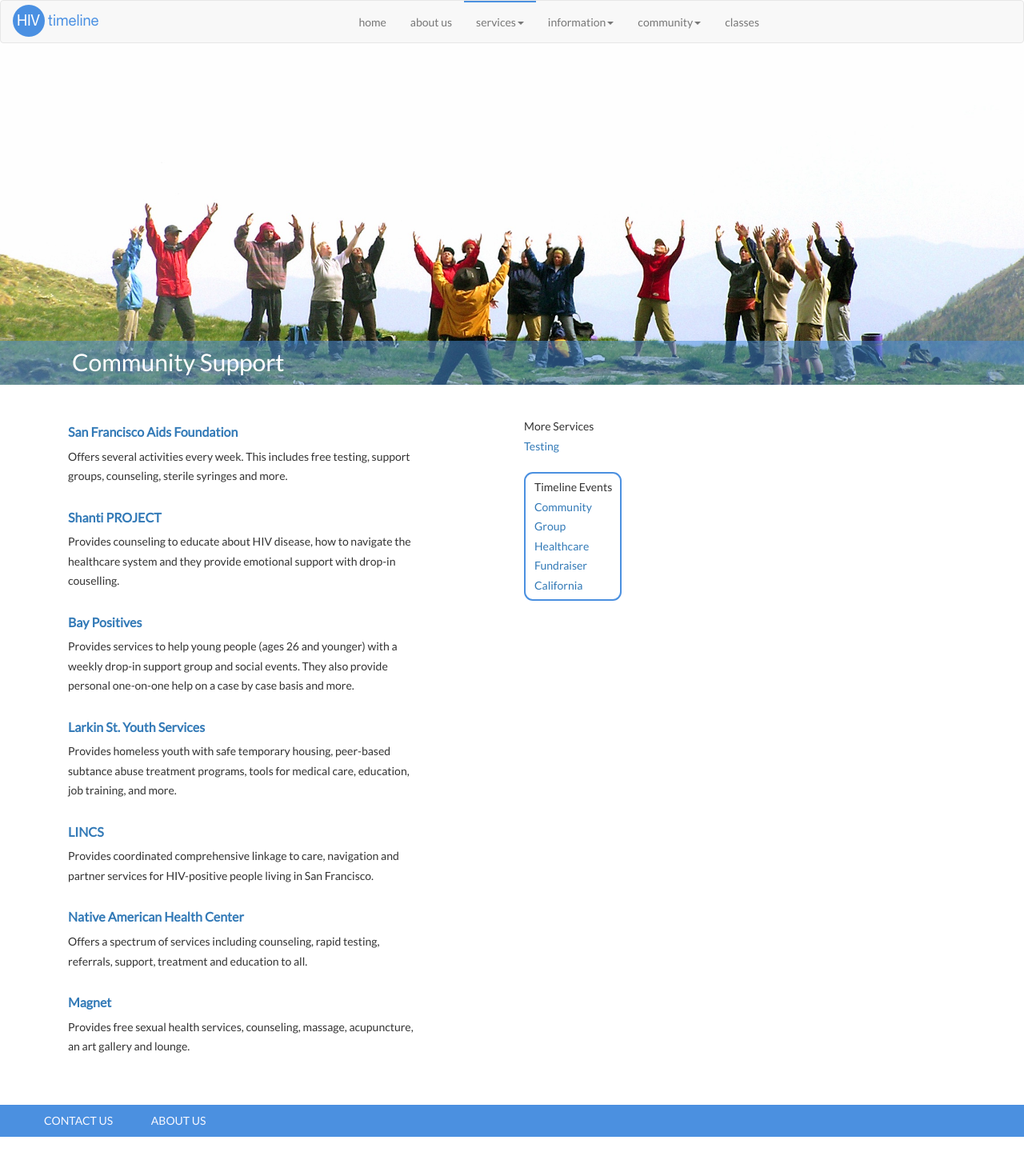
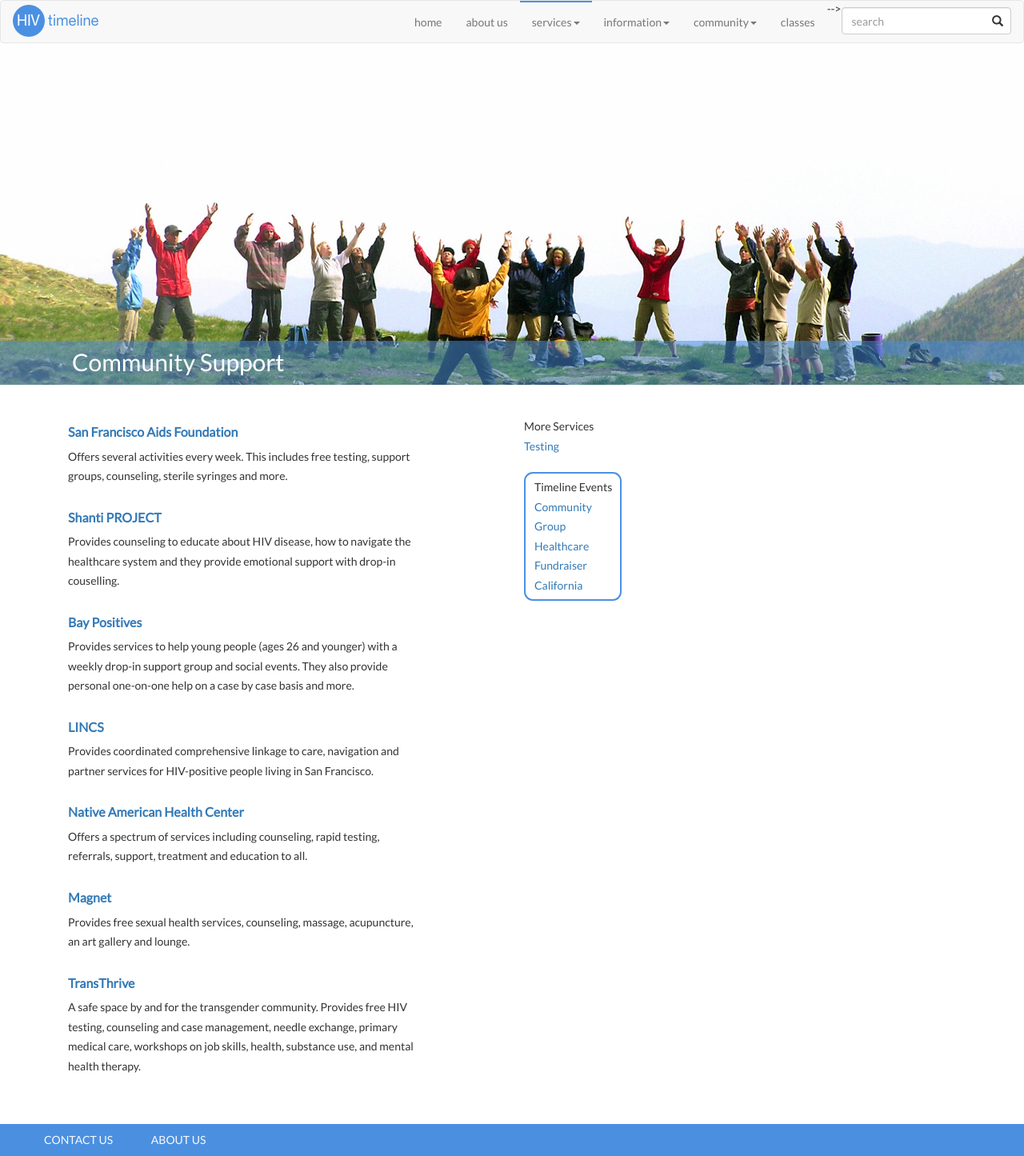
Before and after one commit to RadBitt/HIV-Timeline, a PHP site: page /support in a window 1280 px wide. Shown: the whole page at 80% size. Before the commit the page ends 1421 px from the top, so only its background shows below. Run offline with PHP 8.4, Linux system fonts and the light colour scheme; some libraries are stand-ins or nearby versions.

Commit message:
removed google search, fixed support

```diff
--- a/header.php
+++ b/header.php
@@ -1,6 +1,6 @@
 <?php
 
-$deployment = true;
+$deployment = false;
 
 if ($deployment)
   $ext = '.html';
@@ -86,7 +86,7 @@
 
                   <li id="classes"><a href="classes<?php echo $ext ?>">classes</a></li>
 
-                  <!-- <li id="searchBox">
+                  <li id="searchBox">
                     <form action="" class="search-form">
                       <div class="form-group has-feedback">
                     		<label for="search" class="sr-only">Search</label>
@@ -95,10 +95,9 @@
                     	</div>
                     </form>
 
-                  </li> -->
+                  </li>
 
-                  <div class="googley-search">
-
+                  <!-- <div class="googley-search">
                     <script>
                       (function() {
                         var cx = '016465263694091210340:z8xif9ckduc';
@@ -111,8 +110,8 @@
                       })();
                     </script>
                     <gcse:search></gcse:search>
+                  </div><!--end googley-search--> -->
 
-                  </div><!--end googley-search-->
                 </ul>
               </div><!-- /.navbar-collapse -->
             </div><!-- /.container-fluid -->
--- a/static/css/main.css
+++ b/static/css/main.css
@@ -135,15 +135,11 @@
 	overflow: hidden;
 }
 
-.googley-search {
+/*.googley-search {
   width: 300px;
   position: relative;
   float: right;
-}
-
-#___gcse_0 {
-  background-color: #F8F8F8;
-}
+}*/
 
 /*
 * =============================================================================
--- a/support.php
+++ b/support.php
@@ -35,11 +35,6 @@
 			<!--</section>-->
 
 			<section class="partner">
-				<h4><a href="http://larkinstreetyouth.org/">Larkin St. Youth Services</a></h4>
-				<p>Provides homeless youth with safe temporary housing, peer-based subtance abuse treatment programs, tools for medical care, education, job training, and more.</p>
-			</section>
-
-			<section class="partner">
 			    <h4><a href="http://www.sfhiv.org/our-services/linkage-integration-navigation-and-comprehensive-services-lincs">LINCS</a></h4>
 			    <p>Provides coordinated comprehensive linkage to care, navigation and partner services for HIV-positive people living in San Francisco.</p>
 			</section>
@@ -52,6 +47,12 @@
 			<section class="partner">
 				<h4><a href="http://www.magnetsf.org/">Magnet</a></h4>
 				<p>Provides free sexual health services, counseling, massage, acupuncture, an art gallery and lounge.</p>
+			</section>
+
+			<section class="partner">
+				<h4><a href="http://apiwellness.org/site/transthrive/">TransThrive</a></h4>
+				<p>A safe space by and for the transgender community. Provides free HIV testing, counseling and case management, needle exchange, primary medical care, workshops on job skills, health, substance use, and mental health therapy.</p>
+			</section>
 		</div>
 
 		<div class="col-md-1 col-sm-12"></div>
```
Lines whose indentation alone changed are shown as unchanged.
